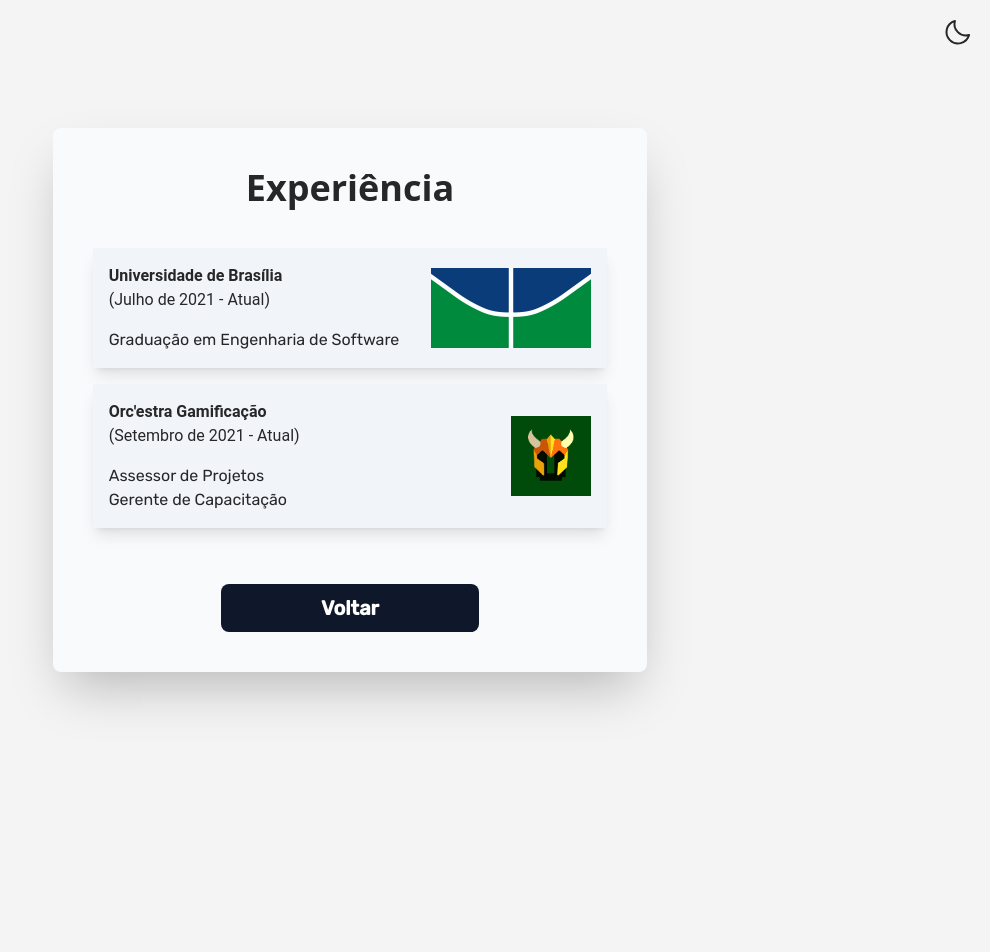
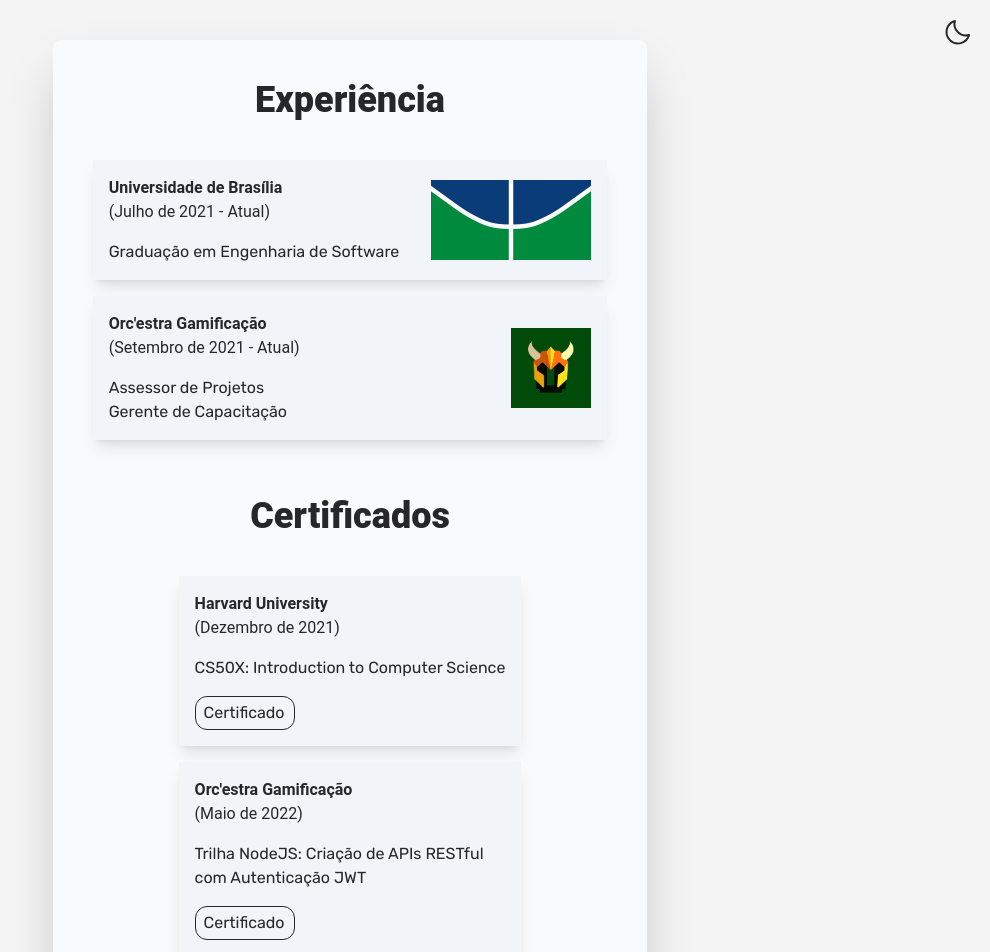
Before and after one commit to gustavokenzo1/portfolio, a React (Vite) app: page /experience in a window 1280 px wide. Shown: the top 952 px of the page, without its empty margins (290-1280 px from the left). Before the commit the page ends 800 px from the top, so only its background shows below. Built offline with nearby package versions, Linux system fonts and the light colour scheme.

Commit message:
add certificates

```diff
--- a/src/components/Experience.tsx
+++ b/src/components/Experience.tsx
@@ -20,11 +20,11 @@
           }}
           transition={{ type: "spring", stiffness: 100, duration: 2 }}
         >
-          <h1 className="text-2xl md:text-4xl mb-10 font-extrabold text-center">
+          <h1 className="text-2xl md:text-4xl mb-10 font-roboto font-extrabold text-center">
             Experiência
           </h1>
           <div className="flex flex-col items-center w-full justify-center font-rubik">
-            <motion.div className="h-full">
+            <div className="h-full">
               <div className="flex flex-col mb-4 p-4 sm:flex-row justify-between items-start md:items-center gap-8 bg-slate-100 dark:bg-slate-700 shadow-lg max-w-[600px]">
                 <div>
                   <div className="mb-4 font-roboto">
@@ -58,7 +58,55 @@
                   alt="Logo da Orc'estra Gamificação, fundo verde e uma letra O utilizando um capacete de Orc"
                 />
               </div>
-            </motion.div>
+            </div>
+
+            <h1 className="text-2xl md:text-4xl my-10 font-extrabold font-roboto text-center">
+              Certificados
+            </h1>
+            <div className="h-full">
+              <div className="flex flex-col mb-4 p-4 sm:flex-row justify-between items-start md:items-center gap-8 bg-slate-100 dark:bg-slate-700 shadow-lg max-w-[600px]">
+                <div>
+                  <div className="mb-4 font-roboto">
+                    <strong>Harvard University</strong>
+                    <br />
+                    (Dezembro de 2021)
+                  </div>
+                  CS50X: Introduction to Computer Science <br />
+                  <div className="mt-4 border-[1px] border-zinc-800 hover:bg-zinc-800 hover:text-zinc-100 transition-colors dark:hover:bg-zinc-100 dark:hover:text-zinc-800 dark:border-zinc-100 pl-2 py-1 rounded-xl w-[100px]">
+                    <a
+                      href="https://certificates.cs50.io/418577de-fb1a-4a19-be0f-08d12c624e89.pdf?size=letter"
+                      target="_blank"
+                      rel="noopener noreferrer"
+                    >
+                      Certificado
+                    </a>
+                  </div>
+                </div>
+              </div>
+              <div className="flex flex-col mb-4 p-4 sm:flex-row justify-between items-start md:items-center bg-slate-100 dark:bg-slate-700 shadow-lg max-w-[600px]">
+                <div>
+                  <div className="mb-4 font-roboto">
+                    <strong>
+                      Orc'estra Gamificação
+                      <br />
+                    </strong>
+                    (Maio de 2022)
+                  </div>
+                  Trilha NodeJS: Criação de APIs RESTful
+                  <br />
+                  com Autenticação JWT
+                  <div className="mt-4 border-[1px] border-zinc-800 hover:bg-zinc-800 hover:text-zinc-100 transition-colors dark:hover:bg-zinc-100 dark:hover:text-zinc-800 dark:border-zinc-100 pl-2 py-1 rounded-xl w-[100px]">
+                    <a
+                      href="https://github.com/OrcestraGamificacao/Trilha-Back-end-05-22/tree/main/Kenzo"
+                      target="_blank"
+                      rel="noopener noreferrer"
+                    >
+                      Certificado
+                    </a>
+                  </div>
+                </div>
+              </div>
+            </div>
             <button
               className="w-4/5 mt-10 sm:w-1/2 md:w-3/4 xl:w-1/2 text-center text-lg md:text-xl bg-slate-900 hover:bg-slate-700 focus:outline-none focus:ring-2 focus:ring-slate-400 focus:ring-offset-2 text-white font-semibold h-12 px-6 rounded-lg dark:bg-slate-700 dark:hover:bg-slate-600 pointer-events-auto"
               onClick={() => navigate("/")}
--- a/src/components/LandingPage.tsx
+++ b/src/components/LandingPage.tsx
@@ -31,7 +31,7 @@
       });
     } else if (type === "cubeOut") {
       setExitAnimationType({
-        scale: 2,
+        x: -window.innerWidth,
         opacity: 0,
       });
     }
@@ -69,7 +69,9 @@
               </h1>
             </div>
             <p className="font-rubik text-center md:text-left text-sm sm:text-md md:text-md lg:text-lg">
-              Aqui você poderá conhecer mais sobre mim, minhas experiências e
+              Gosto de trabalhar tanto no Front-end quanto no Back-end.
+              Porém, atualmente estou focando mais no Front-end, e
+              aqui você poderá conhecer mais sobre mim, minhas experiências e
               meus projetos.
             </p>
             <div className="flex flex-col items-center md:items-start w-full mt-8">
--- a/src/components/Projects.tsx
+++ b/src/components/Projects.tsx
@@ -134,8 +134,7 @@
               Uma evolução de um projeto feito na Next Level Week da Rocketseat.
               Consiste em um widget de feedbacks que permite que o usuário envie
               feedbacks para o dono do projeto, com painéis de acompanhamento e
-              envio de e-mails. Aliás, caso não tenha notado, o FeedGet está
-              sendo usado agora mesmo nesse portfólio.
+              envio de e-mails.
             </p>
             <p className="text-sm sm:text-md md:text-xl font-rubik mt-8">
               Demonstração:{"  "}
```
